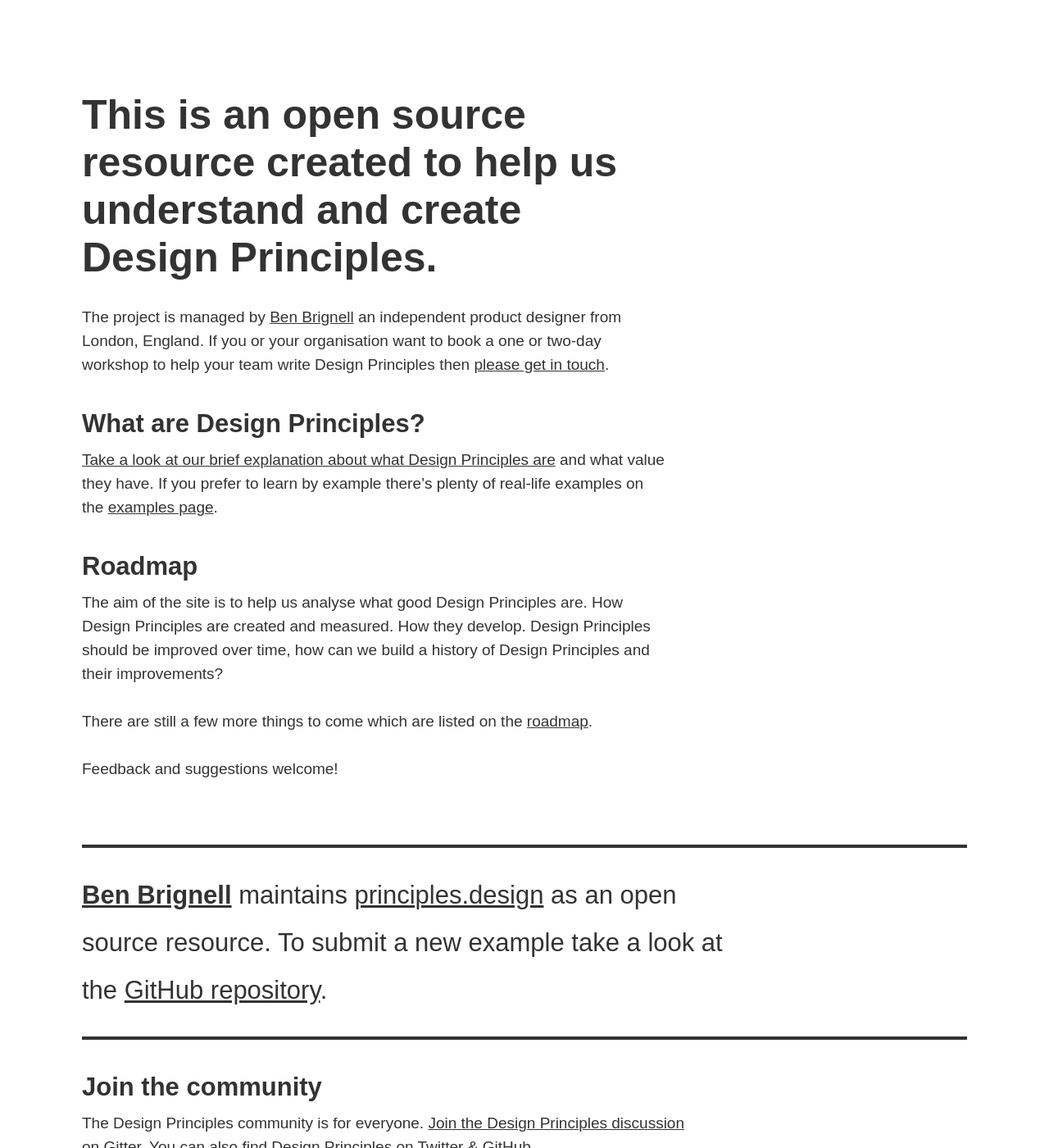
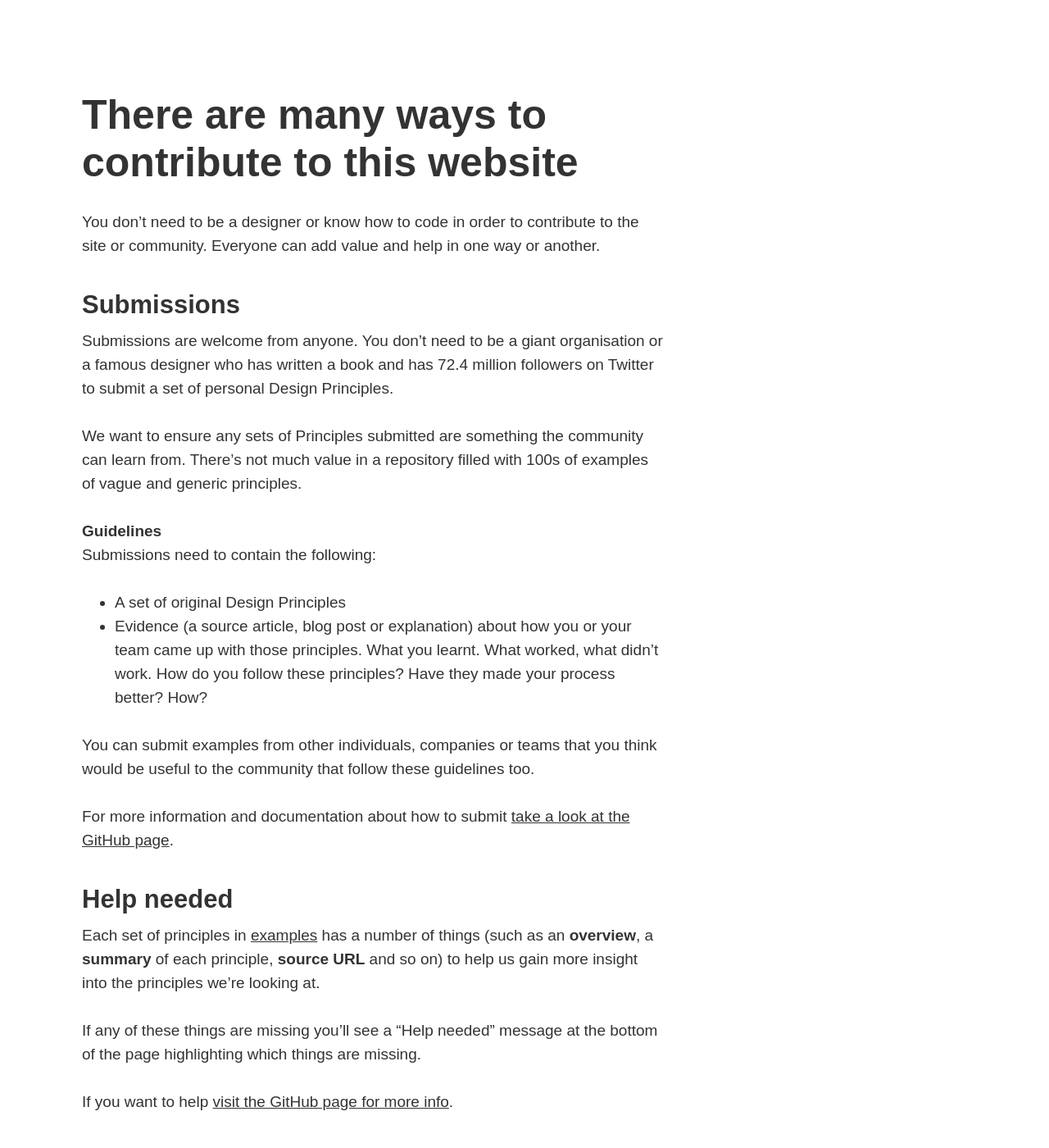
Before and after one commit to benbrignell/principles.design, a Jekyll site: the page built from contribute.md, in a window 1280 px wide and 1400 px high, scrolled down 214 px. Shown: the whole window at 82% size. Built offline with Jekyll 4.4.1, drawn with Linux system fonts in a browser that asks for light colours; some of the changed text lies outside the part shown.

Commit message:
reformatted about page and added submission guidelines to controbute page

```diff
--- a/contribute.md
+++ b/contribute.md
@@ -5,17 +5,46 @@ order: 4
 permalink: /contribute/
 body-class: contribute
 ---
-## This is an open source resource created to help us understand and create Design Principles.
+## There are many ways to contribute to this website
 
-The project is managed by [Ben Brignell](https://benbrignell.com) an independent product designer from London, England. If you or your organisation want to book a one or two-day workshop to help your team write Design Principles then [please get in touch](https://brignell.uk).
+You don't need to be a designer or know how to code in order to contribute to the site or community. Everyone can add value and help in one way or another.
 
-### What are Design Principles?
+### Submissions
 
-[Take a look at our brief explanation about what Design Principles are](https://principles.design#what-are-design-principles) and what value they have. If you prefer to learn by example there's plenty of real-life examples on the [examples page](/examples).
+Submissions are welcome from anyone. You don't need to be a giant organisation or a famous designer who has written a book and has 72.4 million followers on Twitter to submit a set of personal Design Principles.
+
+We want to ensure any sets of Principles submitted are something the community can learn from. There's not much value in a repository filled with 100s of examples of vague and generic principles.
+
+#### Guidelines
+
+Submissions need to contain the following:
+
+* A set of original Design Principles
+* Evidence (a source article, blog post or explanation) about how you or your team came up with those principles. What you learnt. What worked, what didn't work. How do you follow these principles? Have they made your process better? How?
+
+You can submit examples from other individuals, companies or teams that you think would be useful to the community that follow these guidelines too.
+
+For more information and documentation about how to submit [take a look at the GitHub page](https://github.com/benbrignell/principles.design#contributing).
+
+### Help needed
+
+Each set of principles in [examples](/examples) has a number of things (such as an **overview**, a **summary** of each principle, **source URL** and so on) to help us gain more insight into the principles we're looking at.
+
+If any of these things are missing you'll see a "Help needed" message at the bottom of the page highlighting which things are missing.
+
+If you want to help [visit the GitHub page for more info](https://github.com/benbrignell/principles.design#contributing).
+
+### Issues
+
+This site will only improve and be more useful with feedback from the community.
+
+#### Bugs
+
+If something looks weird or broken [create an issue](https://github.com/benbrignell/principles.design/issues) to let us know.
+
+#### Feedback
+
+Feedback is welcome as long as it's constrictive.
 
 ### Roadmap
-The aim of the site is to help us analyse what good Design Principles are. How Design Principles are created and measured. How they develop. Design Principles should be improved over time, how can we build a history of Design Principles and their improvements?
-
-There are still a few more things to come which are listed on the [roadmap](https://github.com/benbrignell/design-principles/issues?q=is%3Aissue+is%3Aopen+label%3Aroadmap).
-
-Feedback and suggestions welcome!
+There's a lot of things to come and a lot of questions to answer about how we can learn from Design Principles. Take a look at the [roadmap](https://github.com/benbrignell/design-principles/issues?q=is%3Aissue+is%3Aopen+label%3Aroadmap) and feel free to comment or add suggestions.
```
Also changed, not shown: about.md (+5 -3 lines).
